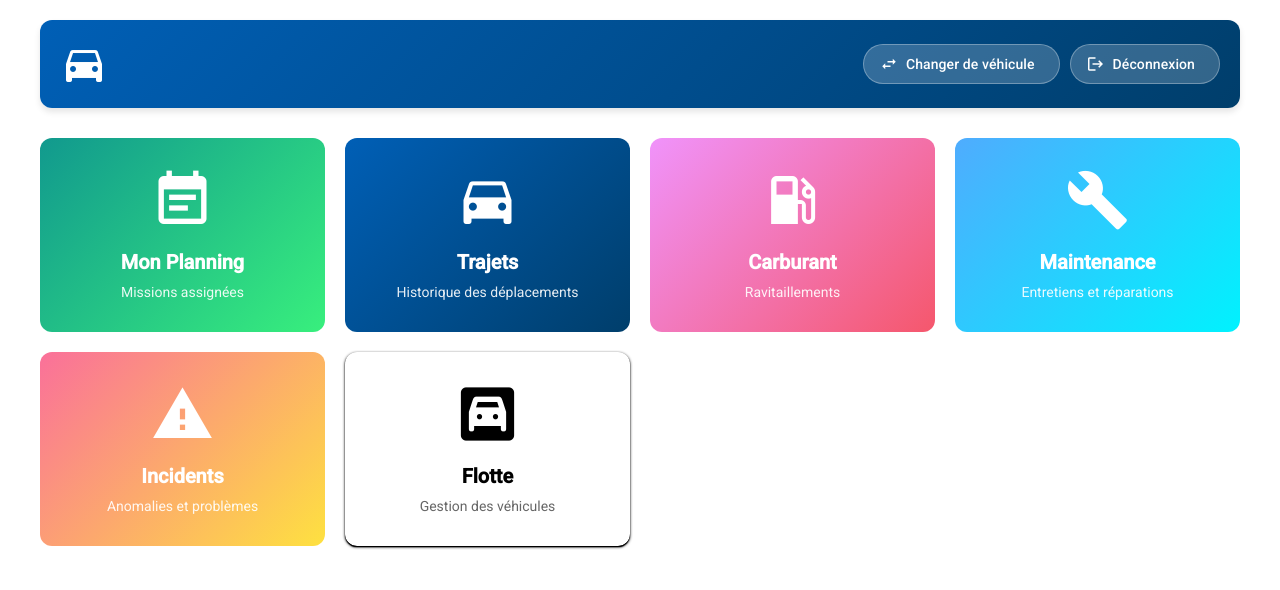
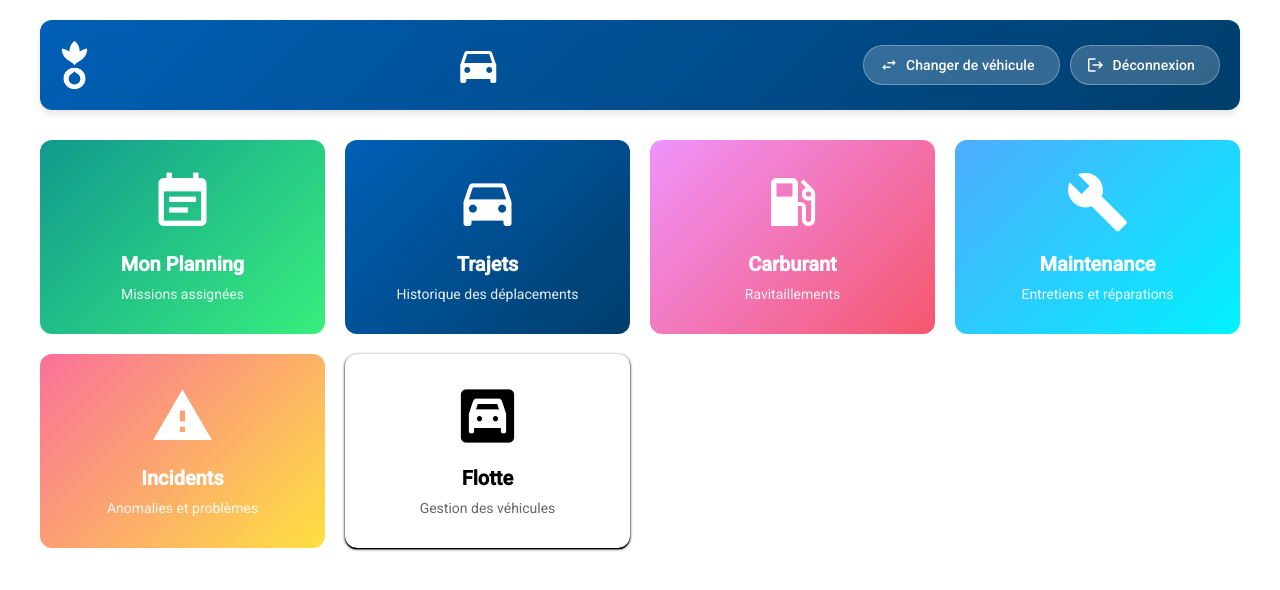
Before and after one commit to Archi-web3/FleetTrack, an Angular app in the folder Angular/e-logbook/: page /dashboard in a window 1280 px wide. Shown: the top 590 px of the page. Built offline with nearby package versions, Linux system fonts and the light colour scheme.

Commit message:
feat: Ajout logo ACF dans le header du dashboard e-logbook

```diff
--- a/Angular/e-logbook/src/app/features/dashboard/dashboard.html
+++ b/Angular/e-logbook/src/app/features/dashboard/dashboard.html
@@ -1,6 +1,11 @@
 <div class="dashboard-container">
     <!-- Header -->
     <div class="dashboard-header">
+        <!-- NOUVEAU: Logo ACF -->
+        <div class="logo-container">
+            <img src="assets/acf-logo.png" alt="ACF Logo" class="acf-logo">
+        </div>
+
         <div class="vehicle-info">
             <mat-icon class="vehicle-icon">directions_car</mat-icon>
             <div class="vehicle-details">
@@ -23,8 +28,7 @@
                 Changer de véhicule
             </button>
             <!-- NOUVEAU: Bouton Reset pour Admin uniquement -->
-            <button mat-stroked-button color="accent" (click)="resetLocalData()"
-                *ngIf="showResetButton"
+            <button mat-stroked-button color="accent" (click)="resetLocalData()" *ngIf="showResetButton"
                 style="border-color: #ff9800; color: #ff9800;">
                 <mat-icon>delete_sweep</mat-icon>
                 Reset Données
--- a/Angular/e-logbook/src/app/features/dashboard/dashboard.scss
+++ b/Angular/e-logbook/src/app/features/dashboard/dashboard.scss
@@ -14,6 +14,19 @@
     border-radius: 12px;
     color: white;
     box-shadow: 0 4px 6px rgba(0, 0, 0, 0.1);
+
+    // NOUVEAU: Style pour le logo ACF
+    .logo-container {
+        display: flex;
+        align-items: center;
+        margin-right: 20px;
+
+        .acf-logo {
+            height: 50px;
+            width: auto;
+            filter: brightness(0) invert(1); // Rend le logo blanc
+        }
+    }
 
     .vehicle-info {
         display: flex;
```
Also changed, not shown: Angular/e-logbook/src/assets/acf-logo.png (added).
